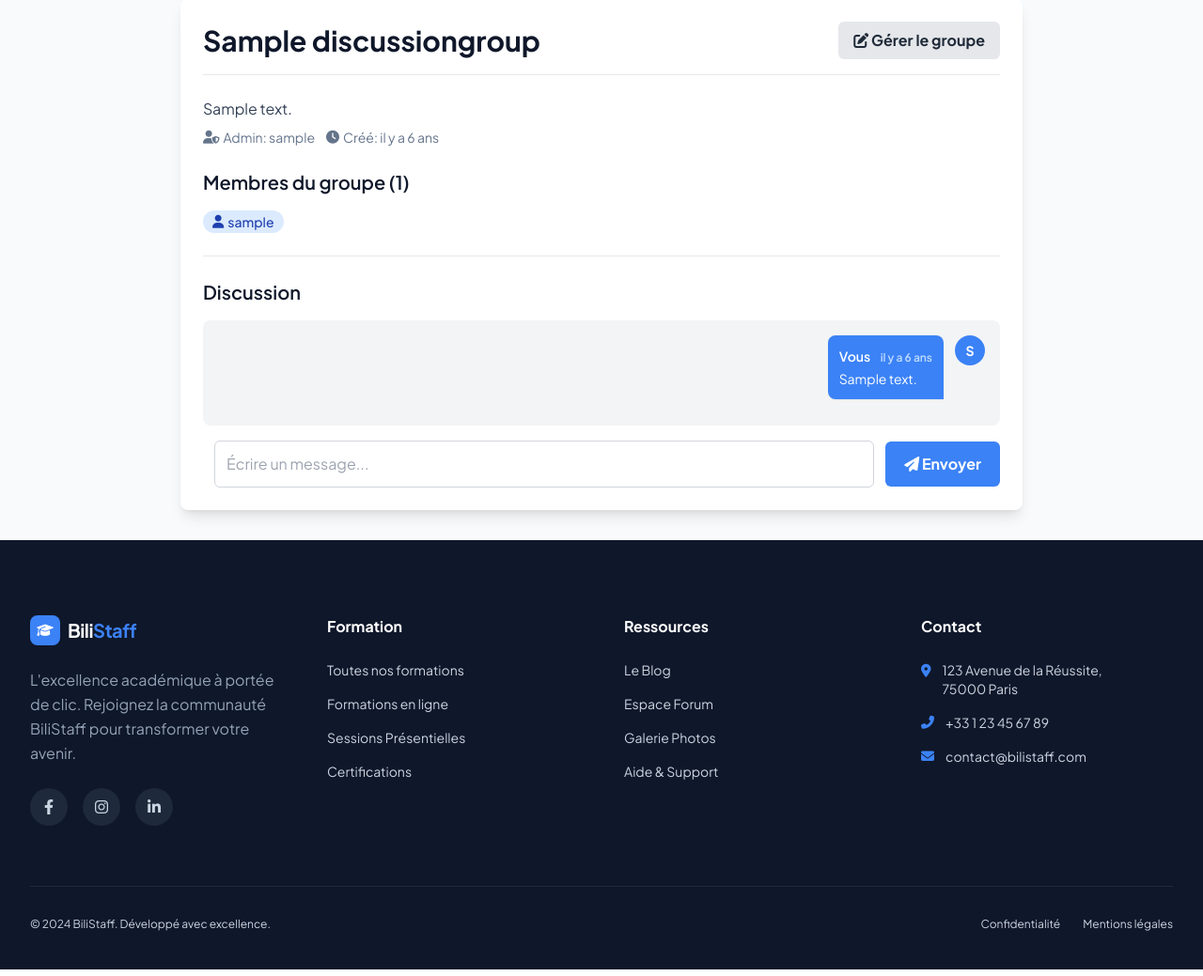
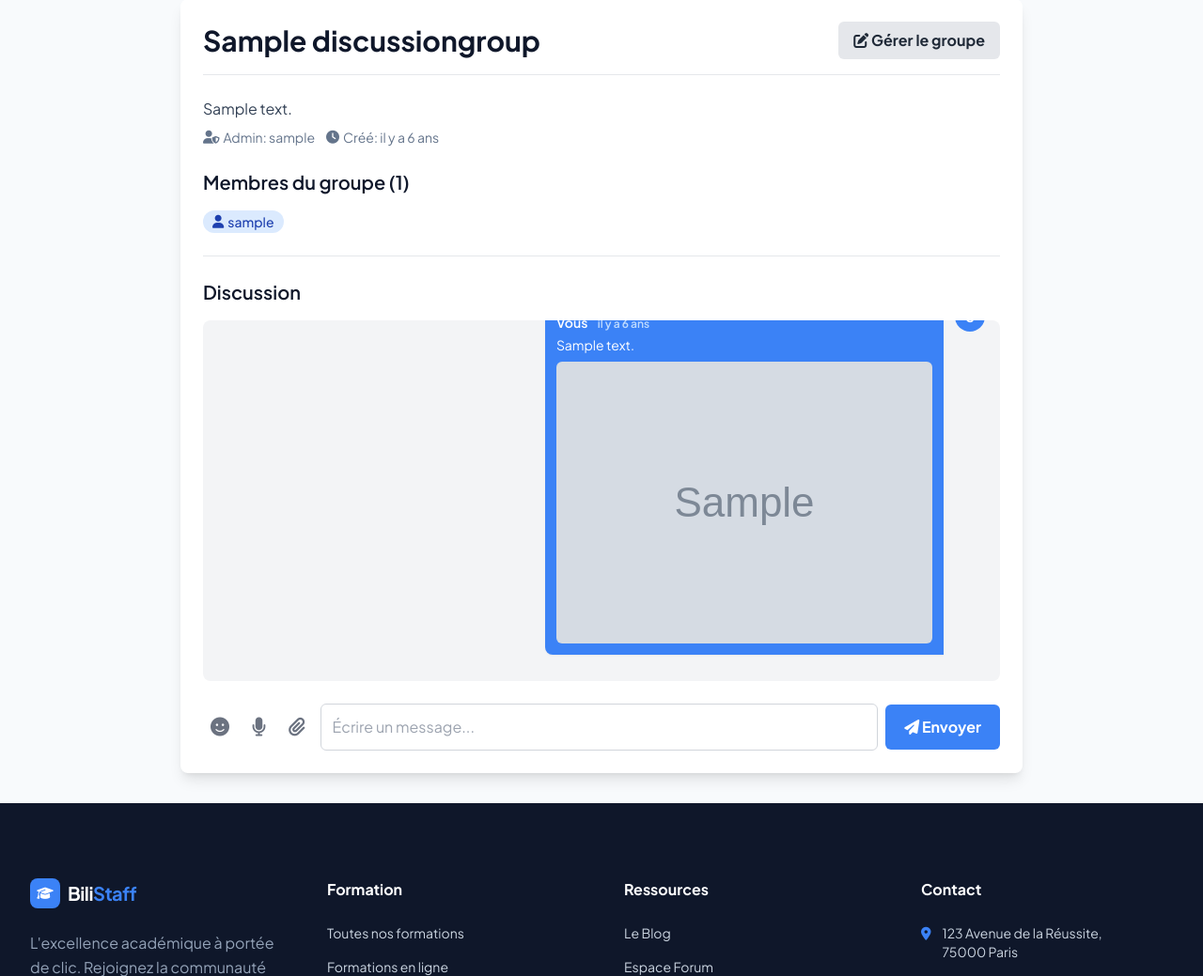
Before and after one commit to chadrackmbupiokajess/bilistaff, a Django app: page /discussion_groups/1/ in a window 1280 px wide. Shown: the part 115-1154 px from the top of the page at 94% size. Run offline with Django 5.2, Linux system fonts and the light colour scheme; a user stored in the database is signed in; tables that the repository leaves empty hold one stand-in row (values such as "Sample post"); grey boxes marked "Sample" are stand-in pictures; some libraries are stand-ins or nearby versions.

Commit message:
Ajout message groupe

```diff
--- a/biliapp/views.py
+++ b/biliapp/views.py
@@ -310,19 +310,26 @@ class DiscussionGroupDetailView(DetailView):
 
     def post(self, request, *args, **kwargs):
         self.object = self.get_object()
+
+        # Vérifier si l'utilisateur est membre du groupe avant de poster
+        if not request.user.is_authenticated or request.user not in self.object.members.all():
+            messages.error(request, "Vous devez être membre de ce groupe pour envoyer un message.")
+            return self.get(request, *args, **kwargs)
+
         content = request.POST.get('message')
-        if content and request.user.is_authenticated:
-            # Vérifier si l'utilisateur est membre du groupe avant de poster
-            if request.user in self.object.members.all():
-                GroupMessage.objects.create(
-                    group=self.object,
-                    sender=request.user,
-                    content=content
-                )
-                return redirect('discussion_group_detail', pk=self.object.pk)
-            else:
-                messages.error(request, "Vous devez être membre de ce groupe pour envoyer un message.")
-        return self.get(request, *args, **kwargs) # Re-render la page avec les messages et erreurs
+        attachment = request.FILES.get('attachment') # Récupérer le fichier
+
+        if content or attachment: # Un message doit avoir du contenu ou une pièce jointe
+            GroupMessage.objects.create(
+                group=self.object,
+                sender=request.user,
+                content=content,
+                attachment=attachment # Enregistrer la pièce jointe
+            )
+            return redirect('discussion_group_detail', pk=self.object.pk)
+        else:
+            messages.error(request, "Le message ne peut pas être vide.")
+            return self.get(request, *args, **kwargs) # Re-render la page avec les messages et erreurs
 
 @login_required
 def search_users_api(request):
--- a/templates/biliapp/discussion_group_detail.html
+++ b/templates/biliapp/discussion_group_detail.html
@@ -1,5 +1,6 @@
 {% extends 'base.html' %}
 {% load time_ago_filters %}
+{% load static %} {# Pour charger les fichiers statiques si besoin, par exemple pour les icônes #}
 
 {% block title %}Discussion de Groupe: {{ group.name }}{% endblock %}
 
@@ -54,7 +55,24 @@
                                 {% if message.sender == request.user %}Vous{% else %}{{ message.sender.username }}{% endif %}
                                 <span class="text-xs {% if message.sender == request.user %}text-blue-200{% else %}text-slate-500{% endif %} ml-2">{{ message.timestamp|time_ago }}</span>
                             </p>
-                            <p class="text-sm">{{ message.content }}</p>
+                            {% if message.content %}
+                                <p class="text-sm">{{ message.content }}</p>
+                            {% endif %}
+                            {% if message.attachment %}
+                                <div class="mt-2">
+                                    {% if message.attachment.url|lower|slice:"-4:" == ".jpg" or message.attachment.url|lower|slice:"-4:" == ".png" or message.attachment.url|lower|slice:"-5:" == ".jpeg" or message.attachment.url|lower|slice:"-4:" == ".gif" %}
+                                        <img src="{{ message.attachment.url }}" alt="Pièce jointe" class="max-w-full h-auto rounded-md">
+                                    {% elif message.attachment.url|lower|slice:"-4:" == ".mp3" or message.attachment.url|lower|slice:"-4:" == ".wav" %}
+                                        <audio controls src="{{ message.attachment.url }}" class="w-full"></audio>
+                                    {% elif message.attachment.url|lower|slice:"-4:" == ".mp4" or message.attachment.url|lower|slice:"-4:" == ".mov" %}
+                                        <video controls src="{{ message.attachment.url }}" class="max-w-full h-auto rounded-md"></video>
+                                    {% else %}
+                                        <a href="{{ message.attachment.url }}" target="_blank" class="text-sm underline {% if message.sender == request.user %}text-blue-200{% else %}text-accent{% endif %}">
+                                            <i class="fas fa-file-download mr-1"></i> Télécharger: {{ message.attachment.name|cut:"group_attachments/" }}
+                                        </a>
+                                    {% endif %}
+                                </div>
+                            {% endif %}
                         </div>
                         {% if message.sender == request.user %}
                             <div class="w-8 h-8 rounded-full bg-accent flex items-center justify-center text-sm font-bold text-white ml-3 flex-shrink-0">
@@ -70,12 +88,33 @@
 
         {# Formulaire pour envoyer un message #}
         {% if request.user in group.members.all %}
-            <form action="{% url 'discussion_group_detail' pk=group.pk %}" method="post" class="flex items-center space-x-3">
+            <form action="{% url 'discussion_group_detail' pk=group.pk %}" method="post" enctype="multipart/form-data" class="flex flex-col space-y-2">
                 {% csrf_token %}
-                <textarea name="message" rows="1" placeholder="Écrire un message..." class="flex-grow p-3 border border-gray-300 rounded-md focus:outline-none focus:ring-2 focus:ring-accent focus:border-transparent resize-none"></textarea>
-                <button type="submit" class="px-5 py-3 bg-accent text-white font-bold rounded-md hover:bg-blue-700 transition-colors">
-                    <i class="fas fa-paper-plane"></i> Envoyer
-                </button>
+                <div class="flex items-center space-x-2">
+                    {# Bouton Emoji (placeholder) #}
+                    <button type="button" class="p-2 text-gray-500 hover:text-accent transition-colors" title="Ajouter un emoji">
+                        <i class="fas fa-smile text-xl"></i>
+                    </button>
+
+                    {# Bouton Voix (placeholder) #}
+                    <button type="button" class="p-2 text-gray-500 hover:text-accent transition-colors" title="Envoyer un message vocal">
+                        <i class="fas fa-microphone text-xl"></i>
+                    </button>
+
+                    {# Bouton Pièce jointe #}
+                    <label for="attachment-input" class="p-2 text-gray-500 hover:text-accent transition-colors cursor-pointer" title="Joindre un fichier">
+                        <i class="fas fa-paperclip text-xl"></i>
+                    </label>
+                    <input type="file" id="attachment-input" name="attachment" class="hidden">
+
+                    <textarea name="message" id="message-input" rows="1" placeholder="Écrire un message..." class="flex-grow p-3 border border-gray-300 rounded-md focus:outline-none focus:ring-2 focus:ring-accent focus:border-transparent resize-none"></textarea>
+
+                    <button type="submit" class="px-5 py-3 bg-accent text-white font-bold rounded-md hover:bg-blue-700 transition-colors">
+                        <i class="fas fa-paper-plane"></i> Envoyer
+                    </button>
+                </div>
+                {# Affichage du nom du fichier sélectionné #}
+                <div id="selected-file-name" class="text-sm text-gray-600 ml-12 hidden"></div>
             </form>
         {% else %}
             <p class="text-red-500 text-center">Vous devez être membre de ce groupe pour envoyer un message.</p>
@@ -90,6 +129,32 @@
         if (chatBox) {
             chatBox.scrollTop = chatBox.scrollHeight;
         }
+
+        // Gérer la sélection de fichier pour la pièce jointe
+        const attachmentInput = document.getElementById('attachment-input');
+        const selectedFileNameDisplay = document.getElementById('selected-file-name');
+        const messageInput = document.getElementById('message-input');
+
+        attachmentInput.addEventListener('change', function() {
+            if (this.files.length > 0) {
+                selectedFileNameDisplay.textContent = `Fichier sélectionné : ${this.files[0].name}`;
+                selectedFileNameDisplay.classList.remove('hidden');
+                // Si un fichier est sélectionné, le champ message n'est pas obligatoire
+                messageInput.removeAttribute('required');
+            } else {
+                selectedFileNameDisplay.textContent = '';
+                selectedFileNameDisplay.classList.add('hidden');
+                // Si aucun fichier, le champ message redevient obligatoire (si pas de contenu)
+                // Note: La validation finale se fera côté serveur
+                messageInput.setAttribute('required', 'required');
+            }
+        });
+
+        // Ajuster la hauteur du textarea automatiquement
+        messageInput.addEventListener('input', function() {
+            this.style.height = 'auto';
+            this.style.height = (this.scrollHeight) + 'px';
+        });
     });
 </script>
 {% endblock %}
```
Also changed, not shown: biliapp/migrations/0011_groupmessage_attachment_alter_galerie_image_and_more.py (added).
